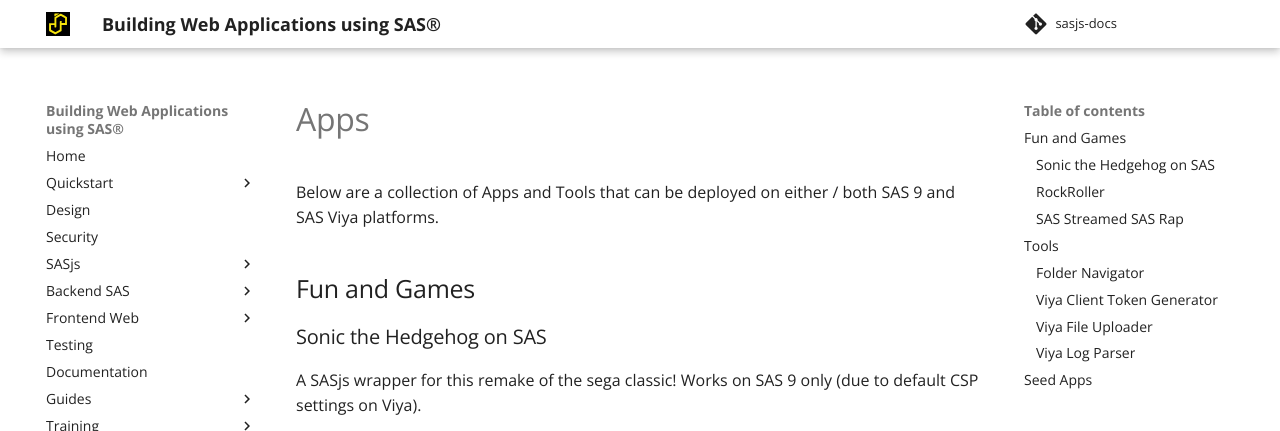
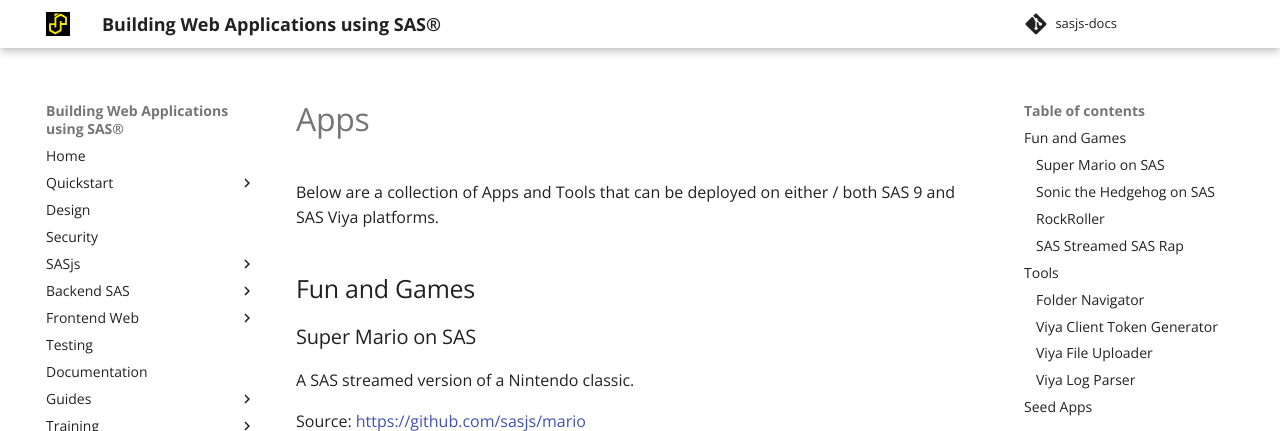
Before and after one commit to sasjs/sasjs.io, an MkDocs documentation site: the page built from docs/apps.md, in a window 1280 px wide and 900 px high, cut to the strip 0-431 px from the top of the window. Built offline with MkDocs 1.6.1 and Material for MkDocs 9.7.7, drawn with Linux system fonts in a browser that asks for light colours.

Commit message:
chore: automated commit

```diff
--- a/docs/apps.md
+++ b/docs/apps.md
@@ -12,6 +12,12 @@
 Below are a collection of Apps and Tools that can be deployed on either / both SAS 9 and SAS Viya platforms.
 
 ## Fun and Games
+
+### Super Mario on SAS
+
+A SAS streamed version of a Nintendo classic.
+
+Source: [https://github.com/sasjs/mario](https://github.com/sasjs/mario)
 
 ### Sonic the Hedgehog on SAS
 A SASjs wrapper for this remake of the sega classic!  Works on SAS 9 only (due to default CSP settings on Viya).
```
Also changed, not shown: docs/img/mario.png (added).
